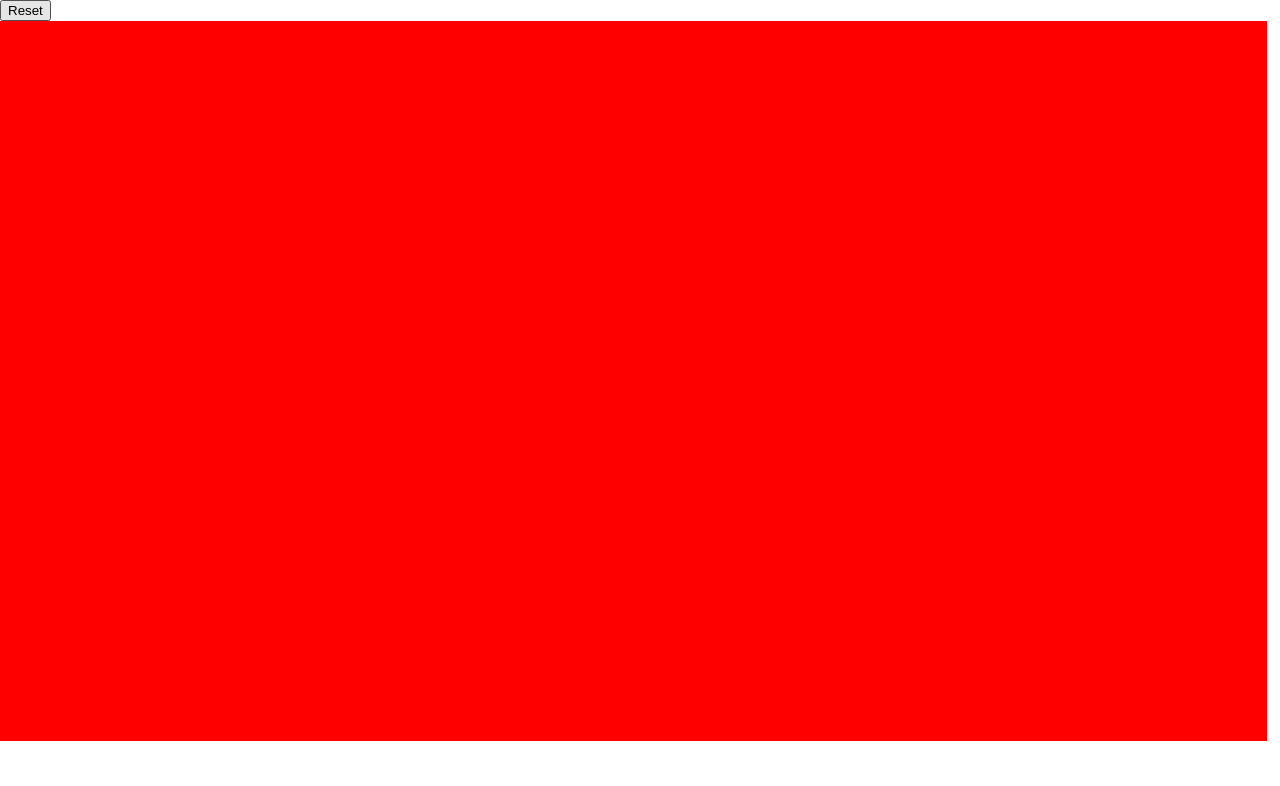
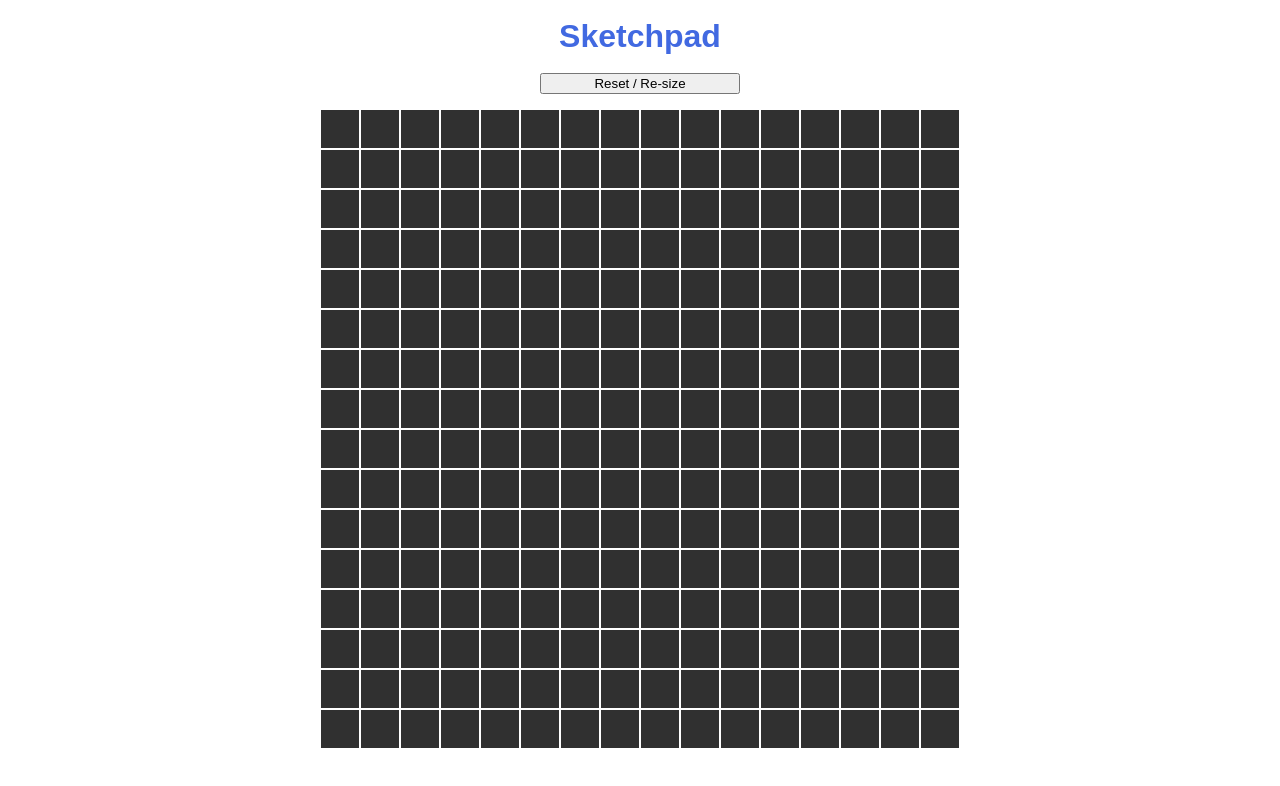
Before and after one commit to Zerossive/sketchpad, a plain HTML site: page index.html in a window 1280 px wide. Drawn offline with Linux system fonts and the light colour scheme.

Commit message:
Cleaned code, changed color, added title, adjusted sizing

```diff
--- a/index.html
+++ b/index.html
@@ -6,56 +6,73 @@
         <link rel="stylesheet" href="stylesheet.css">
     </head>
     <body>
-        <div id="drawSpace"></div>
 
         <script>
-            let resolution = 2;
-            document.body.style.margin = "0px";
+            // Setup title
+            const title = document.createElement('h1');
+            title.textContent = "Sketchpad";
+            document.body.append(title);
+
+            // Setup button
             const bt = document.createElement("button");
             bt.width = "100px";
             bt.height = "50px";
-            bt.textContent = "Reset";
+            bt.textContent = "Reset / Re-size";
             bt.addEventListener("click", createGridPrompt);
             document.body.append(bt);
-            createGrid(resolution);
 
-            function changeColor (e) {
-                //if(e.target.className !== "boxSquare") return;
-                e.target.style.backgroundColor = "black";
-                //console.log(e.target);
-            };
+            // Setup draw space
+            const dSpace = document.createElement("div");
+            dSpace.id = "drawSpace";
+            document.body.append(dSpace);
 
-            function createGridPrompt() {
-                let size = prompt("#:", "2");
-                createGrid(size);
-            };
+            // Setup initial grid
+            let initialResolution = 16;
+            createGrid(initialResolution);
 
             function createGrid(resolution) {
-                let elements = document.getElementsByClassName('boxSquare');
-                while(elements.length > 0) {
-                    elements[0].parentNode.removeChild(elements[0]);
-                }
-
                 for (let rows = 0; rows < resolution; rows++) {
                     const row = document.createElement("div");
                     row.className = "row";
                     row.style.clear = "both";
+
                     for (let columns = 0; columns < resolution; columns++) {
                         const box = document.createElement("div");
                         box.className = "boxSquare";
-                        box.style.backgroundColor = "red";
-                        box.style.width = "calc(99vw/" + resolution + ")";
-                        box.style.height = "calc(90vh/" + resolution + ")";
+                        box.style.backgroundColor = "#303030";
+                        box.style.border = "1px solid white";
+                        box.style.width = "calc(80vh/" + resolution + ")";
+                        box.style.height = "calc(80vh/" + resolution + ")";
                         box.style.float = "left";
-                        box.style.margin = "0px";
+                        box.style.boxSizing = "border-box";
                         box.id = "box" + rows + columns;
                         row.appendChild(box);
                     };
-                    document.body.append(row);
+
+                    document.getElementById('drawSpace').append(row);
+                    //document.body.append(row);
                 };
+
                 const boxes = document.querySelectorAll('.boxSquare');
                 boxes.forEach(box => box.addEventListener('mouseover', changeColor));
             }
+
+            function changeColor (e) {
+                e.target.style.backgroundColor = "royalblue";
+            };
+
+            function createGridPrompt() {
+                const size = prompt("# of rows/columns:", "16");
+                eraseGrid();
+                createGrid(size);
+            };
+
+            function eraseGrid() {
+                const elements = document.getElementsByClassName('boxSquare');
+                while(elements.length > 0) {
+                    elements[0].parentNode.removeChild(elements[0]);
+                }
+            };
         </script>
     </body>
 </html>
--- a/stylesheet.css
+++ b/stylesheet.css
@@ -0,0 +1,23 @@
+body {
+    margin: 0;
+    display: flex;
+    flex-direction: column;
+    justify-content: center;
+    align-items: center;
+}
+
+h1 {
+    font-family: Arial, Helvetica, sans-serif;
+    height: 30px;
+    line-height: 30px;
+    color: royalblue;
+}
+
+button {
+    width: 200px;
+    margin-bottom: 15px;
+}
+
+#drawSpace {
+    min-width: 80vh;
+}
```
Also changed, not shown: 1 other file.
